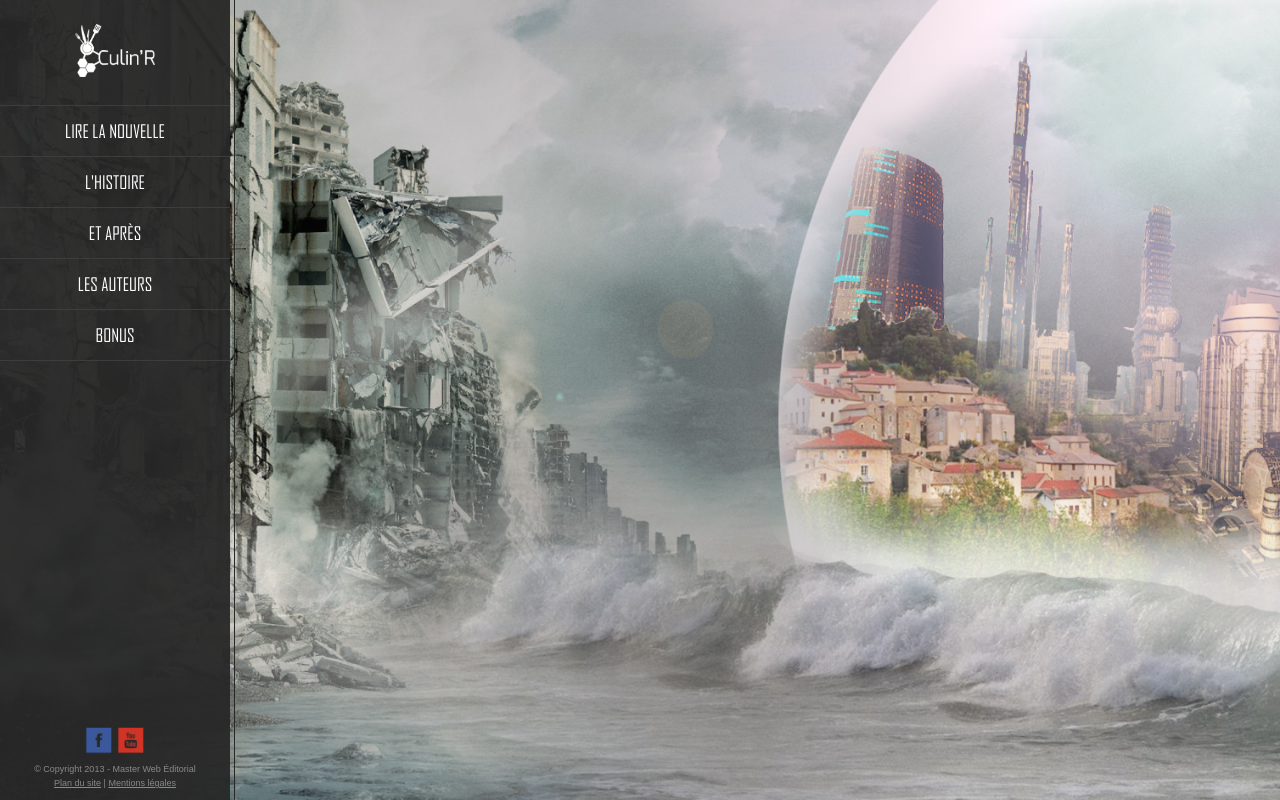
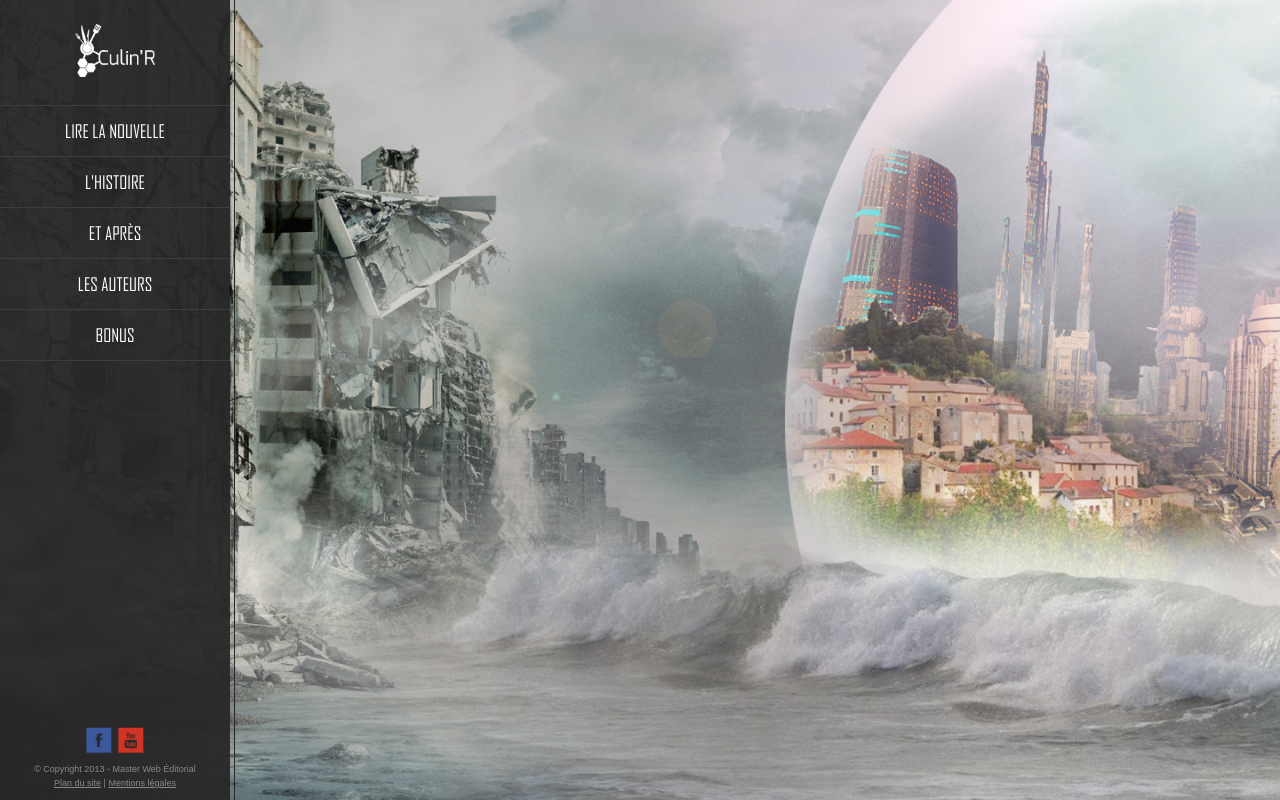
Before and after one commit to HackLo/projet-ter, a PHP site: page / in a window 1280 px wide. Run offline with PHP 8.4, Linux system fonts and the light colour scheme.

Commit message:
MAJ du background

```diff
--- a/global.css
+++ b/global.css
@@ -9,8 +9,12 @@
  ------------------------------------------------------------------------------------------------------------------------------------------*/
  /* ----------------------------- GENERAL ----------------------------------- */
  body {
-	background-image: url("graphics/bgV1.jpg");
-	background-size: 100% 100%;
+	background: url("graphics/bgV1.jpg") no-repeat center fixed;
+	-webkit-background-size: cover; /* pour Chrome et Safari */
+	-moz-background-size: cover; /* pour Firefox */
+	-o-background-size: cover; /* pour Opera */
+	background-size: cover;
+
 	background-attachment: fixed;
 	color: white;
 	margin: 0;
```
